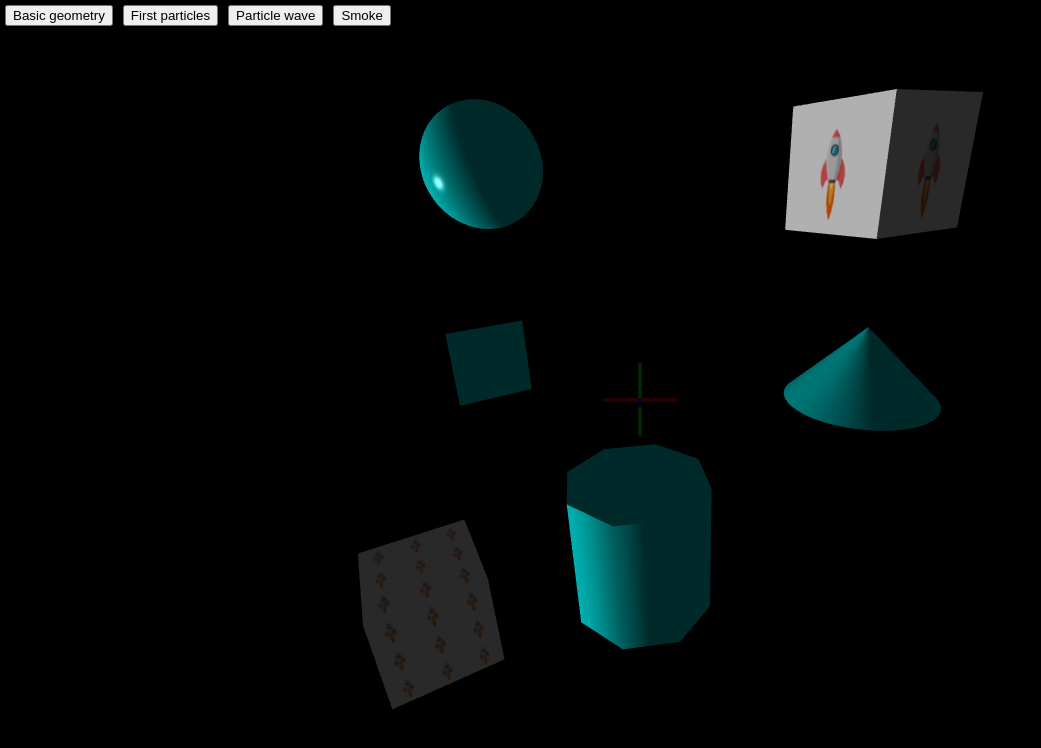
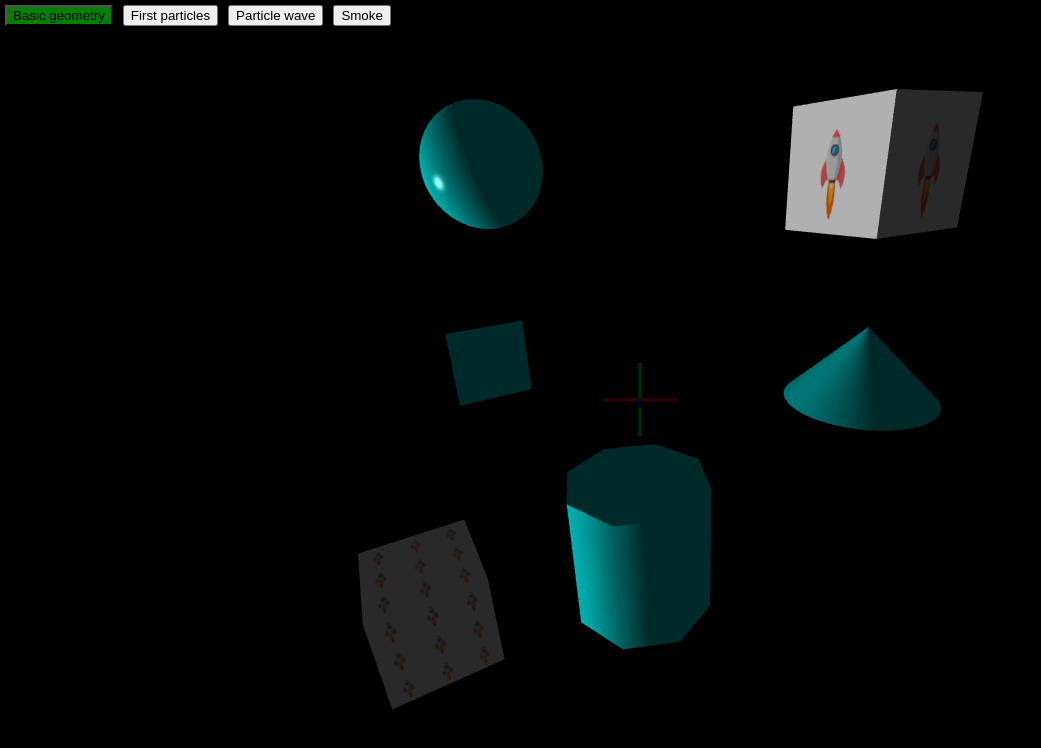
Before and after one commit to yannsuty/fusee-threejs, a plain HTML site: page TP1.html in a window 1280 px wide. Shown: the whole page, without its empty margins (0-1041 px from the left). Drawn offline with nearby package versions, Linux system fonts and the light colour scheme; animation ran at ten frames a second.

Commit message:
Add Active button

```diff
--- a/assets/css/style.css
+++ b/assets/css/style.css
@@ -16,3 +16,7 @@ nav {
 button {
 	margin: 5px
 }
+
+.active button {
+	background-color: green;
+}
--- a/assets/scripts/nav-script.js
+++ b/assets/scripts/nav-script.js
@@ -1,9 +1,13 @@
 const nav = document.getElementById("nav")
+const tmp =document.URL.split("/")
+const title = tmp[tmp.length-1]
 const html = ["TP1.html","TP2.html","TP3.html","TP4.html"]
 const titles = ["Basic geometry","First particles","Particle wave", "Smoke"]
 for (let i=0;i<html.length;i++) {
     const a = document.createElement("a")
     a.href=html[i]
+    if (title===html[i])
+        a.className="active"
     const button = document.createElement("button")
     button.appendChild(document.createTextNode(titles[i]))
     a.appendChild(button)
```
